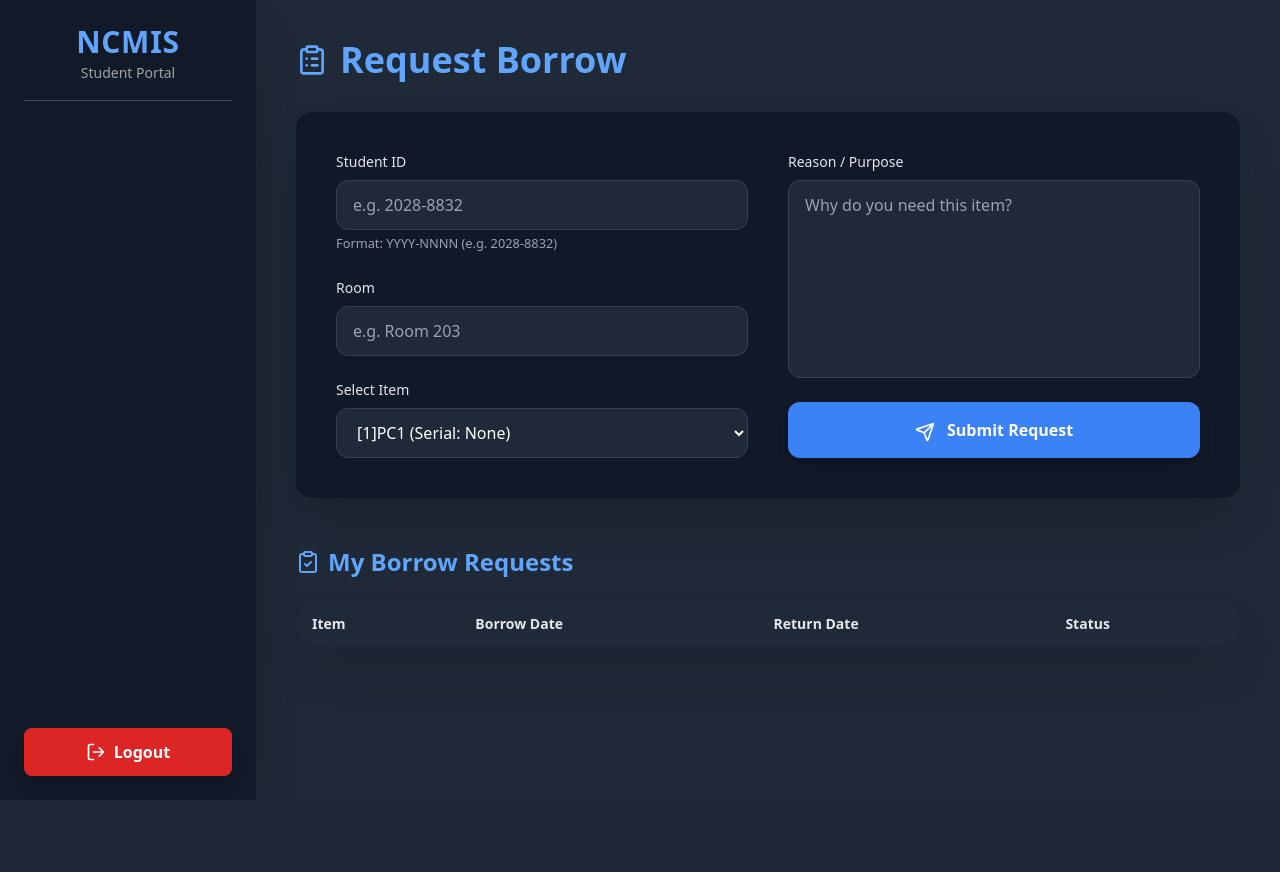
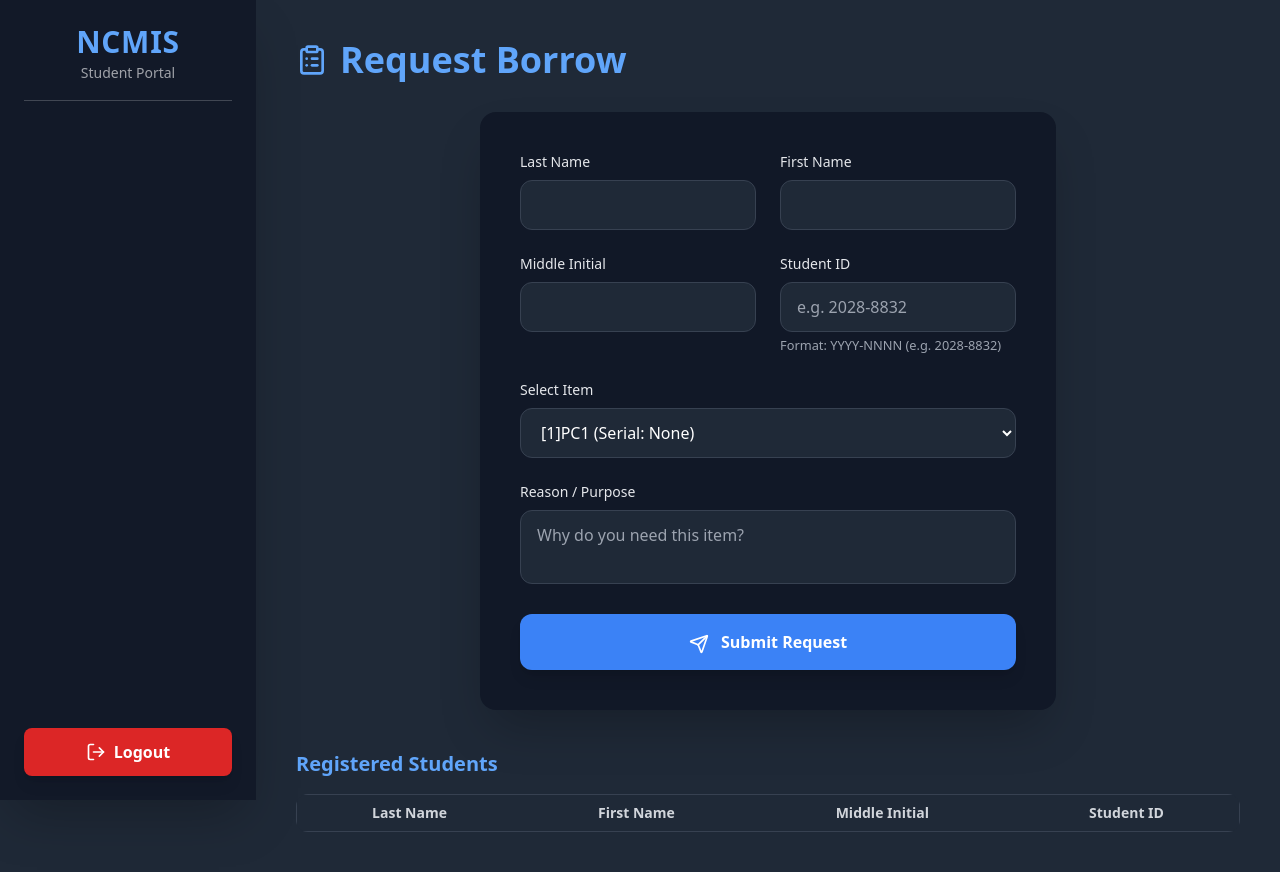
Before and after one commit to renato-sd-bautista-jr/NCMIS-NORZAGARAY-COLLEGE-IT-REQUEST-MANAGEMENT-SYSTEM, a Flask app: page /borrow/ in a window 1280 px wide. Before the commit the page ends 800 px from the top, so only its background shows below. Run offline with Flask 3, Linux system fonts and the light colour scheme; data comes from the database, SQL or seed files in the repository; data that the repository does not hold is empty; some libraries are stand-ins or nearby versions.

Commit message:
fix request not showing and fix of borrowform

```diff
--- a/dashboard.py
+++ b/dashboard.py
@@ -87,6 +87,7 @@ def get_borrow_requests():
                        d.item_name AS device_name,
                        br.borrow_date,
                        br.return_date,
+                       br.reason,           -- <-- Add this line
                        br.status
                 FROM borrow_requests br
                 JOIN users u ON br.user_id = u.user_id
--- a/templates/main.html
+++ b/templates/main.html
@@ -45,31 +45,36 @@
       Request Borrow
     </h2>
 <form id="borrowForm" method="post" action="{{ url_for('userborrow_bp.borrow_page') }}"
-      class="bg-gray-900 rounded-2xl shadow-2xl p-10 grid grid-cols-1 md:grid-cols-2 gap-10">
-  <!-- Left Column -->
-  <div class="space-y-6">
-    <!-- Student ID -->
+      class="bg-gray-900 rounded-2xl shadow-2xl p-10 max-w-xl mx-auto space-y-6">
+  <div class="grid grid-cols-1 md:grid-cols-2 gap-6">
+    <div>
+      <label for="last_name" class="block text-sm font-medium mb-2 text-gray-200">Last Name</label>
+      <input type="text" id="last_name" name="last_name" required
+             class="w-full border border-gray-700 rounded-xl px-4 py-3 bg-gray-800 text-white focus:ring-2 focus:ring-blue-500 focus:outline-none">
+    </div>
+    <div>
+      <label for="first_name" class="block text-sm font-medium mb-2 text-gray-200">First Name</label>
+      <input type="text" id="first_name" name="first_name" required
+             class="w-full border border-gray-700 rounded-xl px-4 py-3 bg-gray-800 text-white focus:ring-2 focus:ring-blue-500 focus:outline-none">
+    </div>
+    <div>
+      <label for="middle_initial" class="block text-sm font-medium mb-2 text-gray-200">Middle Initial</label>
+      <input type="text" id="middle_initial" name="middle_initial" maxlength="2"
+             class="w-full border border-gray-700 rounded-xl px-4 py-3 bg-gray-800 text-white focus:ring-2 focus:ring-blue-500 focus:outline-none">
+    </div>
     <div>
       <label for="student_id" class="block text-sm font-medium mb-2 text-gray-200">Student ID</label>
       <input type="text" id="student_id" name="student_id" placeholder="e.g. 2028-8832"
-             pattern="\d{4}-\d{4}" maxlength="9"
-             required
-             class="w-full border border-gray-700 rounded-xl px-4 py-3 shadow-sm bg-gray-800 text-white focus:ring-2 focus:ring-blue-500 focus:outline-none">
+             pattern="\d{4}-\d{4}" maxlength="9" required
+             class="w-full border border-gray-700 rounded-xl px-4 py-3 bg-gray-800 text-white focus:ring-2 focus:ring-blue-500 focus:outline-none">
       <small class="text-gray-400">Format: YYYY-NNNN (e.g. 2028-8832)</small>
     </div>
-
-    <!-- Room -->
-    <div>
-      <label for="room" class="block text-sm font-medium mb-2 text-gray-200">Room</label>
-      <input type="text" id="room" name="room" placeholder="e.g. Room 203"
-             required class="w-full border border-gray-700 rounded-xl px-4 py-3 shadow-sm bg-gray-800 text-white focus:ring-2 focus:ring-blue-500 focus:outline-none">
   </div>
 
-    <!-- Item Selection -->
   <div>
-      <label for="item" class="block text-sm font-medium mb-2 text-gray-200">Select Item</label>
-      <select id="item" name="item_id" required
-        class="w-full border border-gray-700 rounded-xl px-4 py-3 shadow-sm bg-gray-800 text-white focus:ring-2 focus:ring-blue-500 focus:outline-none">
+    <label for="item_id" class="block text-sm font-medium mb-2 text-gray-200">Select Item</label>
+    <select id="item_id" name="item_id" required
+      class="w-full border border-gray-700 rounded-xl px-4 py-3 bg-gray-800 text-white focus:ring-2 focus:ring-blue-500 focus:outline-none">
       {% for item in items %}
       <option value="{{ item.id }}" data-serial="{{ item.serial_number }}">
         [{{ item.id }}]{{ item.name }} (Serial: {{ item.serial_number }})
@@ -77,43 +82,51 @@
       {% endfor %}
     </select>
   </div>
+
+  <div>
+    <label for="reason" class="block text-sm font-medium mb-2 text-gray-200">Reason / Purpose</label>
+    <textarea id="reason" name="reason" placeholder="Why do you need this item?"
+              class="w-full border border-gray-700 rounded-xl px-4 py-3 bg-gray-800 text-white focus:ring-2 focus:ring-blue-500 focus:outline-none resize-none" required></textarea>
   </div>
 
-  <!-- Right Column -->
-  <div class="flex flex-col">
-    <label for="reason" class="block text-sm font-medium mb-2 text-gray-200">Reason / Purpose</label>
-    <textarea id="reason" name="reason" placeholder="Why do you need this item?"
-              class="flex-1 border border-gray-700 rounded-xl px-4 py-3 shadow-sm bg-gray-800 text-white focus:ring-2 focus:ring-blue-500 focus:outline-none resize-none" required></textarea>
-
-    <!-- Submit Button -->
   <button id="submitBtn" type="submit"
-            class="mt-6 bg-blue-500 hover:bg-blue-600 text-white font-semibold py-4 rounded-xl transition transform hover:scale-[1.03] active:scale-95 shadow-lg disabled:opacity-50 disabled:cursor-not-allowed" >
+          class="w-full mt-6 bg-blue-500 hover:bg-blue-600 text-white font-semibold py-4 rounded-xl transition transform hover:scale-[1.03] active:scale-95 shadow-lg disabled:opacity-50 disabled:cursor-not-allowed">
     <i data-lucide="send" class="inline w-5 h-5 mr-2"></i> Submit Request
   </button>
-  </div>
 </form>
-
-    <!-- after the closing </form> of your borrowForm in main.html -->
-<h3 class="text-2xl font-bold mt-12 mb-6 text-blue-400 flex items-center gap-2">
-  <i data-lucide="clipboard-check" class="w-6 h-6"></i>
-  My Borrow Requests
-</h3>
-
-<div class="overflow-x-auto bg-gray-900 rounded-2xl shadow-2xl">
-  <table id="requestsTable" class="min-w-full text-sm text-gray-200">
-    <thead class="bg-gray-800">
+<h3 class="text-xl font-bold text-blue-400 mt-10 mb-4">Registered Students</h3>
+<div class="overflow-x-auto rounded-xl">
+  <table class="min-w-full border border-gray-700 text-sm text-gray-100">
+    <thead class="bg-gray-800 text-gray-300">
       <tr>
-        <th class="px-4 py-3 text-left">Item</th>
-        <th class="px-4 py-3 text-left">Borrow Date</th>
-        <th class="px-4 py-3 text-left">Return Date</th>
-        <th class="px-4 py-3 text-left">Status</th>
+        <th class="px-4 py-2 border-b border-gray-700">Last Name</th>
+        <th class="px-4 py-2 border-b border-gray-700">First Name</th>
+        <th class="px-4 py-2 border-b border-gray-700">Middle Initial</th>
+        <th class="px-4 py-2 border-b border-gray-700">Student ID</th>
       </tr>
     </thead>
     <tbody>
-      <!-- JS will fill this -->
+      {% for s in students %}
+      <tr>
+        <td class="px-4 py-2 border-b border-gray-700">{{ s.last_name }}</td>
+        <td class="px-4 py-2 border-b border-gray-700">{{ s.first_name }}</td>
+        <td class="px-4 py-2 border-b border-gray-700">{{ s.middle_initial }}</td>
+        <td class="px-4 py-2 border-b border-gray-700">{{ s.student_id }}</td>
+      </tr>
+      {% endfor %}
     </tbody>
   </table>
 </div>
+
+<script>
+// Autoformat Student ID: YYYY-NNNN
+document.getElementById('student_id').addEventListener('input', function(e) {
+  let v = this.value.replace(/\D/g, '').slice(0,8);
+  if (v.length > 4) v = v.slice(0,4) + '-' + v.slice(4);
+  this.value = v;
+});
+</script>
+
   </main>
 
   <!-- Toast -->
--- a/userborrow.py
+++ b/userborrow.py
@@ -11,33 +11,44 @@ userborrow_bp = Blueprint('userborrow_bp', __name__, url_prefix='/borrow')
 
 @userborrow_bp.route('/', methods=['GET', 'POST'])
 def borrow_page():
-    print(">>> borrow_page route was hit")
     if request.method == 'POST':
+        last_name = request.form['last_name']
+        first_name = request.form['first_name']
+        middle_initial = request.form['middle_initial']
+        student_id = request.form['student_id']
+        device_id = request.form['item_id']
+        reason = request.form['reason']
+        borrow_date = datetime.now().strftime('%Y-%m-%d')
+
         conn = get_db_connection()
-        user_id = session.get('user_id')
-        device_id = request.form['item_id']
-        borrow_date = request.form['borrow_date']
-        borrow_time = request.form['borrow_time']
-        return_time = request.form['return_time']
-        reason = request.form['reason']
-
         with conn.cursor() as cur:
+            # Insert student if not exists
+            cur.execute("""
+                INSERT IGNORE INTO students (student_id, last_name, first_name, middle_initial)
+                VALUES (%s, %s, %s, %s)
+            """, (student_id, last_name, first_name, middle_initial))
+            # Insert borrow request
             cur.execute("""
                 INSERT INTO borrow_requests
-                  (user_id, device_id, borrow_date, reason, status)
-                VALUES (%s,%s,%s,%s,'Pending')
-            """, (user_id, device_id, borrow_date, reason))
+                  (student_id, last_name, first_name, middle_initial, device_id, borrow_date, reason, status)
+                VALUES (%s, %s, %s, %s, %s, %s, %s, 'Pending')
+            """, (student_id, last_name, first_name, middle_initial, device_id, borrow_date, reason))
         conn.commit()
         conn.close()
-
         flash('Request submitted!')
         return redirect(url_for('userborrow_bp.borrow_page'))
 
-    # ✅ get available devices as dictionaries
     items = get_available_devices()
-    print("DEBUG available items:", items)
+    # Fetch students for the table
+    students = []
+    conn = get_db_connection()
+    with conn.cursor() as cur:
+        cur.execute("SELECT * FROM students")
+        students = cur.fetchall()
+    conn.close()
     now = datetime.now()
-    return render_template('main.html', items=items, now=now)
+    return render_template('main.html', items=items, students=students, now=now)
+
 
 @userborrow_bp.route('/decline/<int:borrow_id>', methods=['POST'])
 def cancel_request(borrow_id):
```
Also changed, not shown: templates/admin.html (+18 -31 lines). Lines whose indentation alone changed are shown as unchanged.
